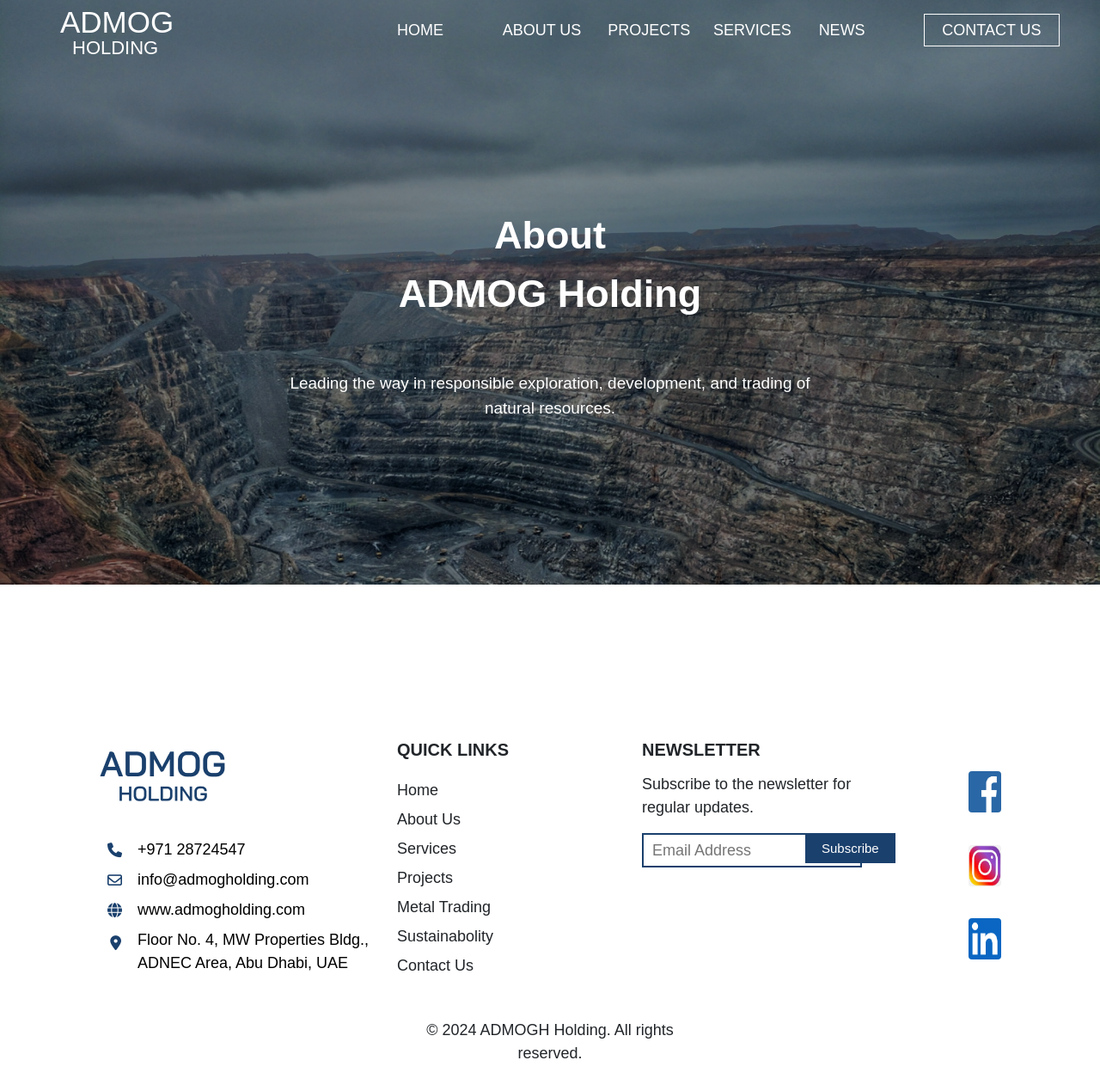
After one commit to nidhik3/new, a CodeIgniter app: page /c1/about in a window 1280 px wide. The commit adds this page. Shown: the whole page at 86% size. Run offline with CodeIgniter, Linux system fonts and the light colour scheme; some libraries are stand-ins or nearby versions; some web fonts are replaced.

Commit message:
aboust-start

```diff
--- /dev/null
+++ b/application/controllers/about.php
@@ -0,0 +1,13 @@
+<?php
+defined('BASEPATH') OR exit('No direct script access allowed');
+
+class about extends CI_Controller {
+
+	public function index()
+	{
+		$this->load->helper('url');
+        $this->load->view('header');
+		$this->load->view('about');
+		$this->load->view('footer');
+	}
+}
--- /dev/null
+++ b/application/views/about.php
@@ -0,0 +1,8 @@
+<section>
+        <div class="image-container">
+            <img src="assets/img/Banner.png" alt="Banner Image" style="width: 100%;height: 85vh;">
+            <p class="bannerH1">About <br>
+            ADMOG Holding</p>
+            <p class="bannerp " >Leading the way in responsible exploration, development, and trading of natural resources.</p>
+        </div>
+    </section>
--- a/application/views/header.php
+++ b/application/views/header.php
@@ -21,16 +21,16 @@
         <div class="container">
             <div class="row">
                 <div class="col-md-2 text-center pt-0">
-                    <a class="htop h1logo row" href="index.html">ADMOG </a>
-                    <a class="htop h2logo row" style="padding-left: 14px;margin-top:-14px" href="index.html">Holding</a>
+                    <a class="htop h1logo row" href="main">ADMOG </a>
+                    <a class="htop h2logo row" style="padding-left: 14px;margin-top:-14px" href="main">Holding</a>
                 </div>
                 <div class="col-md-2"></div>
                 <div class="col-md-8 d-flex justify-content-between align-items-center pt-0">
                     <div class="col-md-2">
-                        <a class="htop" href="index.html">Home</a>
+                        <a class="htop" href="main">Home</a>
                     </div>
                     <div class="col-md-2">
-                        <a class="htop" href="about.html">About Us</a>
+                        <a class="htop" href="about">About Us</a>
                     </div>
                     <div class="col-md-2">
                         <a class="htop" href="services.html">projects</a>
--- a/assets/css/style.css
+++ b/assets/css/style.css
@@ -112,7 +112,7 @@ a, a:hover{
     text-align: center;
     border: 1px solid white;
     font-weight: 500;
-    padding: 8px 18px 8px 18px;
+    padding: 8px 20px 8px 20px;
     transition: background-color 0.5s ease 0.5s, color 0.5s ease 0.5s, font-weight 0.5s ease 0.5s;
     transition: border-color 0.5s ease;
   }
@@ -172,7 +172,7 @@ a, a:hover{
 
 } */
 
-.bannerH1, .bannerH2 {
+.bannerH1, .bannerH2 , .bannerp {
     position: absolute;
     left: 50%;
     transform: translateX(-50%);
@@ -183,14 +183,17 @@ a, a:hover{
 }
 
 .bannerH1 {
-    top: 30%; /* Adjust as needed */
-    font-size: 40px;
+    top: 30%;
+    font-size: 45px;
     font-weight: 600;
-    text-transform: uppercase;
 }
 
 .bannerH2 {
-    top: 59%; /* Adjust as needed */
+    top: 64%;
+}
+.bannerp {
+    top: 54%;
+    font-size: 19px;
 }
 
 
```
